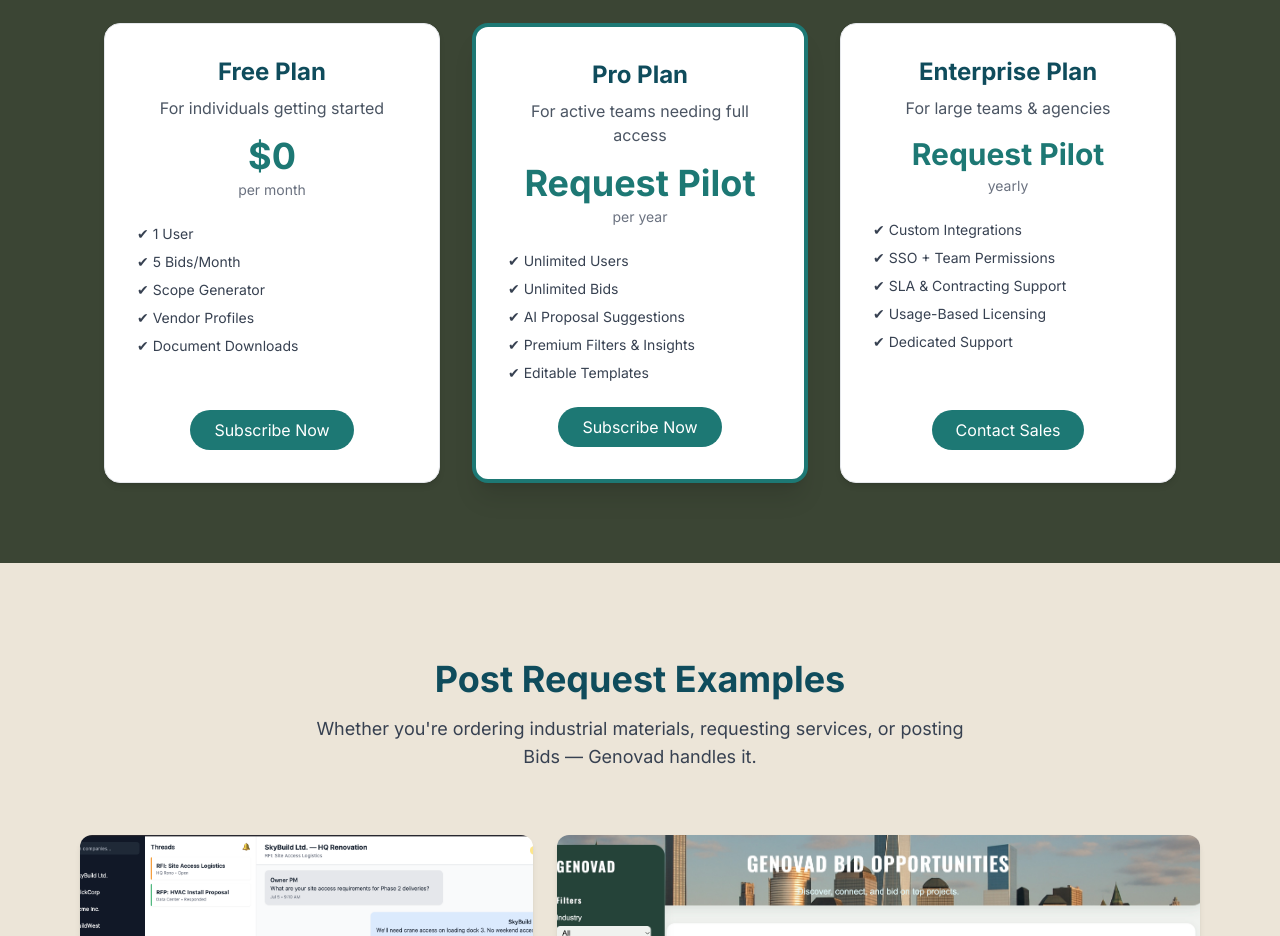
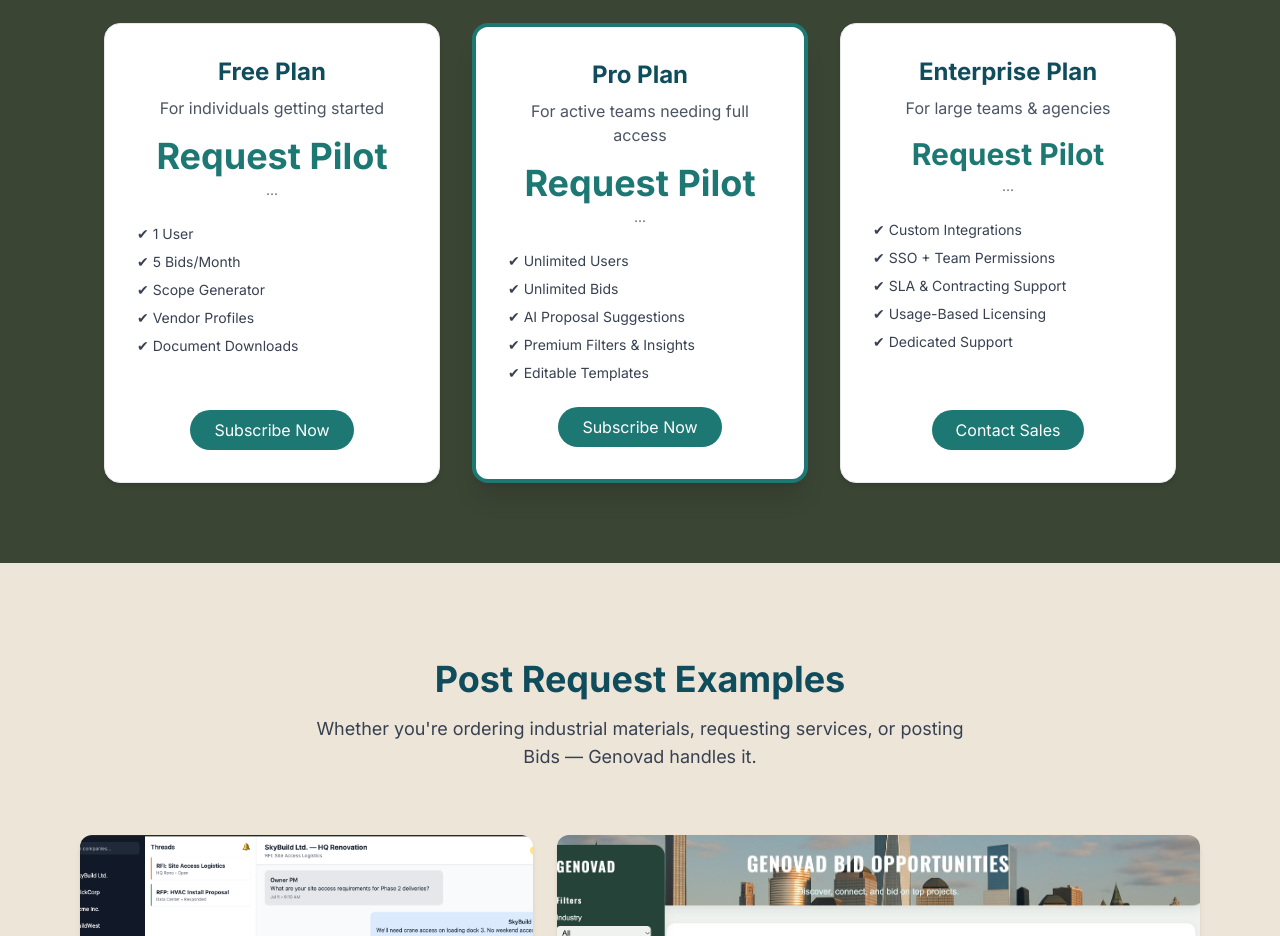
Before and after one commit to lukeand06/genovad.github.io, a plain HTML site: page index.html in a window 1280 px wide. Shown: the part 2960-3896 px from the top of the page. Drawn offline with nearby package versions, Linux system fonts and the light colour scheme.

Commit message:
Update index.html

```diff
--- a/index.html
+++ b/index.html
@@ -217,8 +217,8 @@
       <div class="bg-white rounded-2xl shadow-md p-8 flex flex-col items-center border transform transition-transform hover:scale-105 hover:shadow-2xl">
         <h3 class="text-2xl font-bold text-[#0f4c5c] mb-2">Free Plan</h3>
         <p class="text-gray-600 mb-4">For individuals getting started</p>
-        <div class="text-4xl font-extrabold text-[#1d7874] mb-1">$0</div>
-        <div class="text-sm text-gray-500 mb-6">per month</div>
+        <div class="text-4xl font-extrabold text-[#1d7874] mb-1">Request Pilot</div>
+        <div class="text-sm text-gray-500 mb-6">...</div>
         <ul class="text-sm text-gray-700 space-y-2 text-left w-full max-w-xs mx-auto mb-6">
           <li>✔ 1 User</li>
           <li>✔ 5 Bids/Month</li>
@@ -234,7 +234,7 @@
         <h3 class="text-2xl font-bold text-[#0f4c5c] mb-2">Pro Plan</h3>
         <p class="text-gray-600 mb-4">For active teams needing full access</p>
         <div class="text-4xl font-extrabold text-[#1d7874] mb-1">Request Pilot</div>
-        <div class="text-sm text-gray-500 mb-6">per year</div>
+        <div class="text-sm text-gray-500 mb-6">...</div>
         <ul class="text-sm text-gray-700 space-y-2 text-left w-full max-w-xs mx-auto mb-6">
           <li>✔ Unlimited Users</li>
           <li>✔ Unlimited Bids</li>
@@ -250,7 +250,7 @@
         <h3 class="text-2xl font-bold text-[#0f4c5c] mb-2">Enterprise Plan</h3>
         <p class="text-gray-600 mb-4">For large teams & agencies</p>
         <div class="text-3xl font-extrabold text-[#1d7874] mb-1">Request Pilot</div>
-        <div class="text-sm text-gray-500 mb-6">yearly</div>
+        <div class="text-sm text-gray-500 mb-6">...</div>
         <ul class="text-sm text-gray-700 space-y-2 text-left w-full max-w-xs mx-auto mb-6">
           <li>✔ Custom Integrations</li>
           <li>✔ SSO + Team Permissions</li>
```
